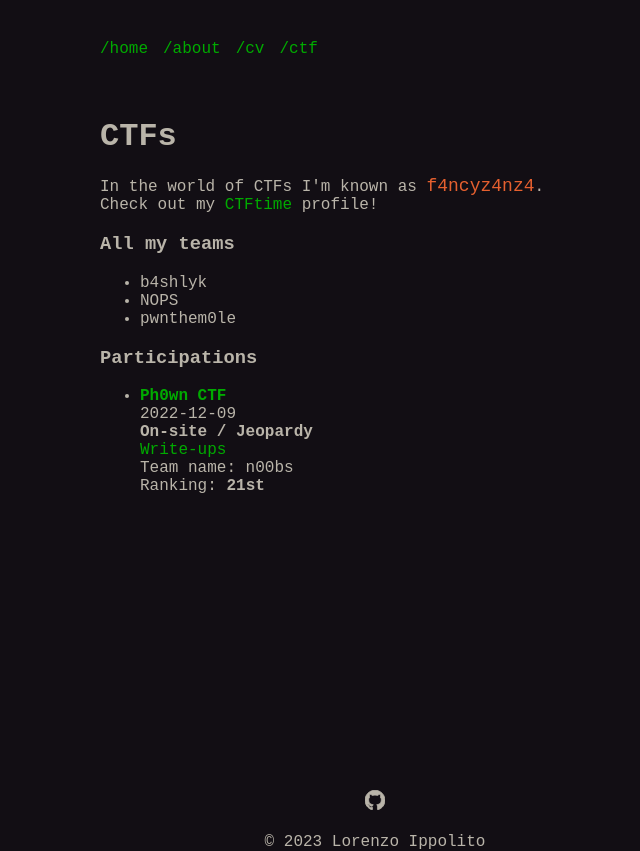
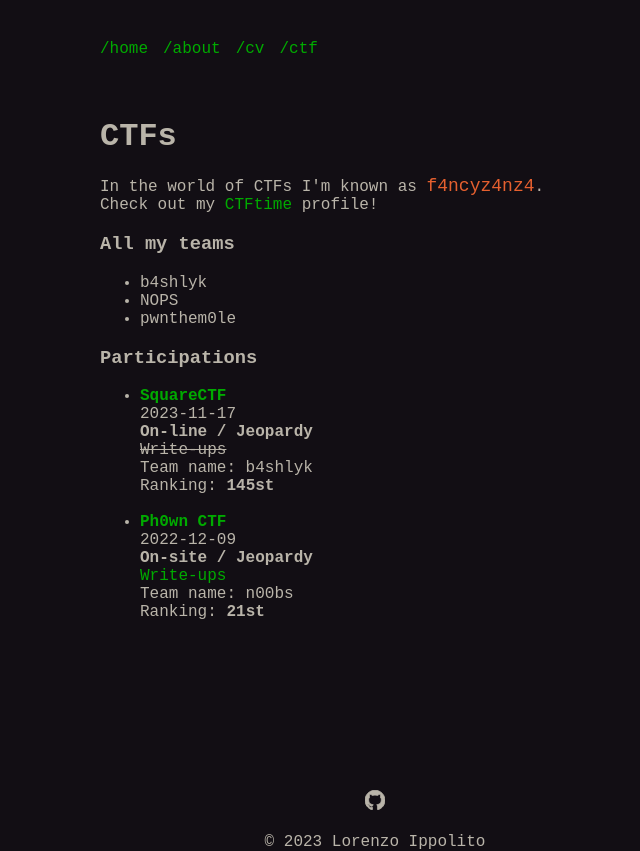
Before and after one commit to f4ncyz4nz4/f4ncyz4nz4.github.io, a React (Create React App) app: page /#/ctf in a window 1280 px wide. Shown: the whole page, without its empty margins (265-905 px from the left). Built offline with nearby package versions, Linux system fonts and the light colour scheme.

Commit message:
add new ctf

```diff
--- a/src/components/Ctf.js
+++ b/src/components/Ctf.js
@@ -6,7 +6,17 @@ function Ctf(props) {
       <h1>CTFs</h1>
       <div>
         In the world of CTFs I'm known as{" "}
-        <span class="f4ncyz4nz4">f4ncyz4nz4</span>.
+        <span>
+          <a
+            href="https://www.youtube.com/watch?v=J1V2NWb39vE&pp=ygUPYm9pbmcgY2x1YiBkb2dv"
+            target="_blank"
+            rel="noopener noreferrer"
+            class="f4ncyz4nz4"
+          >
+            f4ncyz4nz4
+          </a>
+        </span>
+        .
       </div>
       <div>
         Check out my{" "}
@@ -29,7 +39,28 @@ function Ctf(props) {
       <ul>
         <li className="title">
           <a
-            href="https://ph0wn.org/"
+            href="https://2023.squarectf.com"
+            target="_blank"
+            rel="noopener noreferrer"
+          >
+            SquareCTF
+          </a>
+        </li>
+        <div className="date">2023-11-17</div>
+        <div>
+          <strong>On-line / Jeopardy</strong>
+        </div>
+        <div>
+          <s>Write-ups</s>
+        </div>
+        <div>Team name: b4shlyk</div>
+        <div>
+          Ranking: <strong>145st</strong>
+        </div>
+        <br />
+        <li className="title">
+          <a
+            href="https://ph0wn.org/2022/12/09/edition2022.html"
             target="_blank"
             rel="noopener noreferrer"
           >
@@ -54,22 +85,6 @@ function Ctf(props) {
           Ranking: <strong>21st</strong>
         </div>
         <br />
-        {/* <li className="title">
-          <a href="https://official/" target="_blank" rel="noopener noreferrer">
-            CTF name
-          </a>
-        </li>
-        <div className="date">2023-11-10</div>
-        <div>
-          <strong>On-line / Jeopardy</strong>
-        </div>
-        <div>
-          <a href="https://official/" target="_blank" rel="noopener noreferrer">
-            Write-ups
-          </a>
-        </div>
-        <div>Rating: 1st</div>
-        <br /> */}
       </ul>
     </Container>
   );
--- a/src/components/Home.js
+++ b/src/components/Home.js
@@ -5,16 +5,8 @@ function Home(props) {
     <Container>
       <div className="site-title">
         <h1>
-          <span className="orange-text">
-            <a
-              href="https://www.youtube.com/watch?v=J1V2NWb39vE&pp=ygUPYm9pbmcgY2x1YiBkb2dv"
-              target="_blank"
-              rel="noopener noreferrer"
-            >
-              f4ncyz4nz4
-            </a>
-          </span>
-          @<span className="blu-text">oneiros</span>:~$
+          <span className="orange-text">f4ncyz4nz4</span>@
+          <span className="blu-text">oneiros</span>:~$
           <span className="cursor">_</span>
           {/* <span className="cursor">█</span> */}
         </h1>
```
